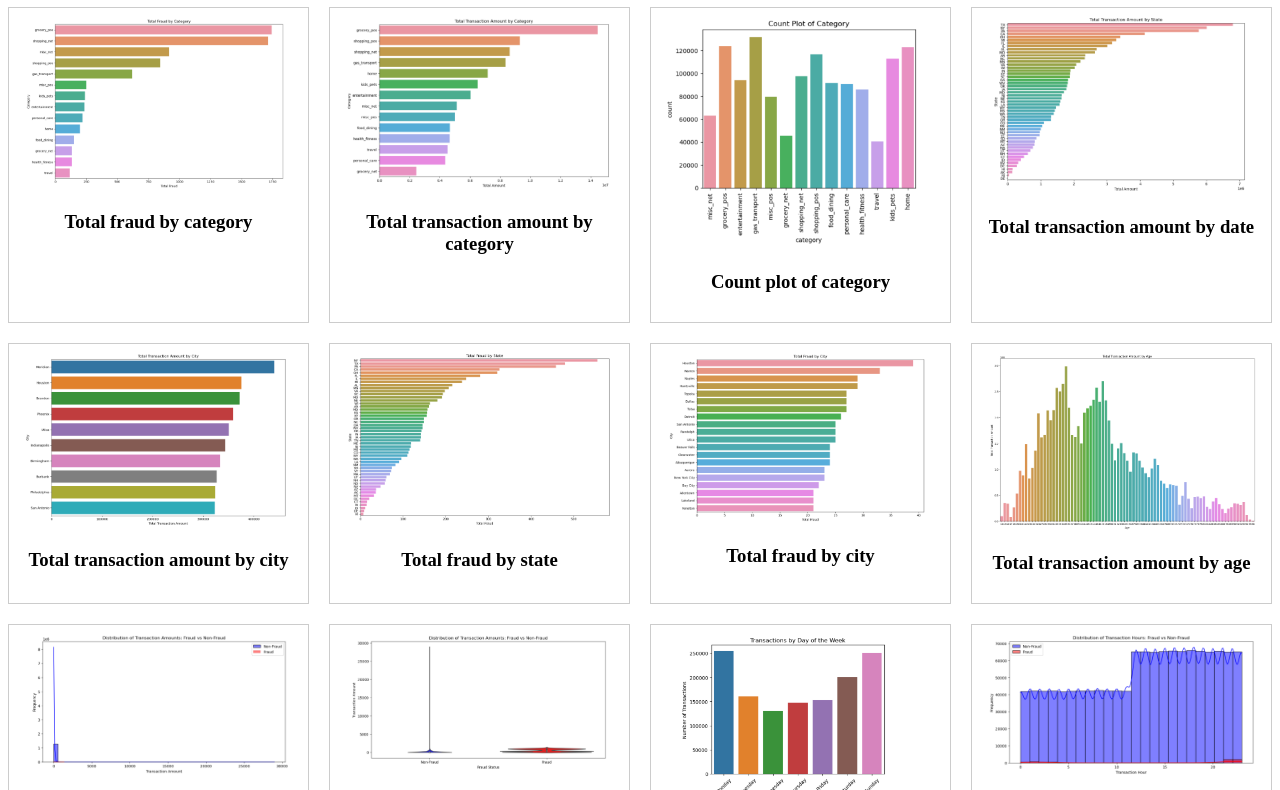
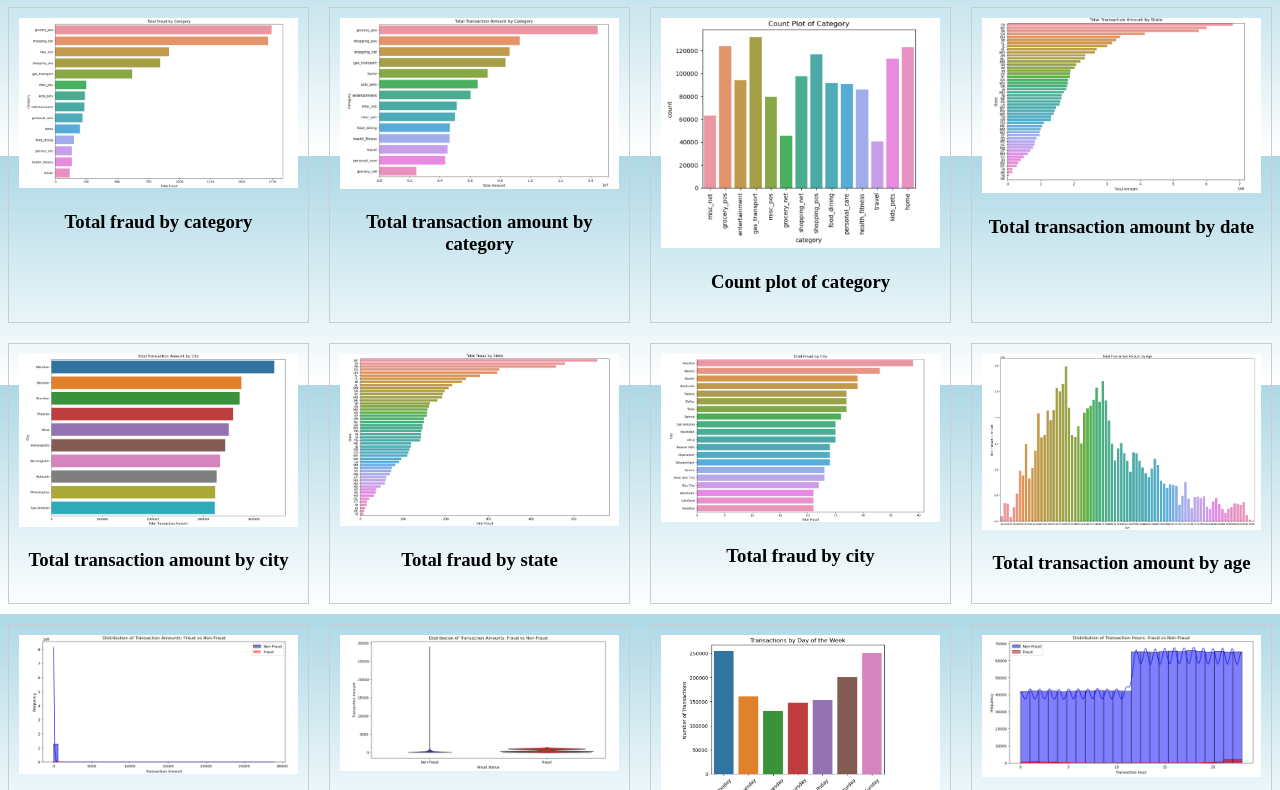
Before and after one commit to DAPGroup7/DAPGroup7.github.io, a plain HTML site: page index.html in a window 1280 px wide. Shown: the part 73-863 px from the top of the page. Drawn offline with Linux system fonts and the light colour scheme.

Commit message:
Update index.html

```diff
--- a/index.html
+++ b/index.html
@@ -19,9 +19,15 @@
       max-width: 100%;
       height: auto;
     }
+
+    #grad1 {
+      height: 200px;
+      background-color: red; /* For browsers that do not support gradients */
+      background-image: linear-gradient(lightblue, white);
+    }
   </style>
 </head>
-<body>
+<body id="grad1">
   <h1 style="text-align: center;">Transactions Analysis</h1>
 
   <div class="dashboard-container">
```
